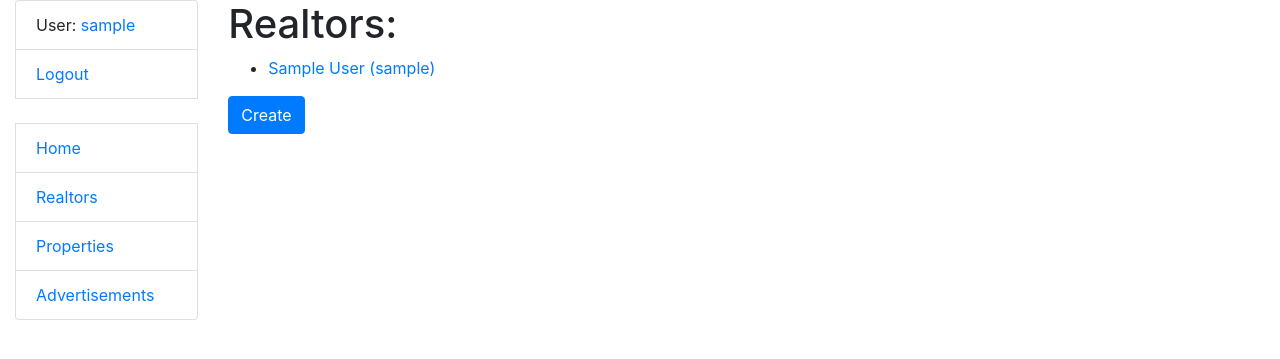
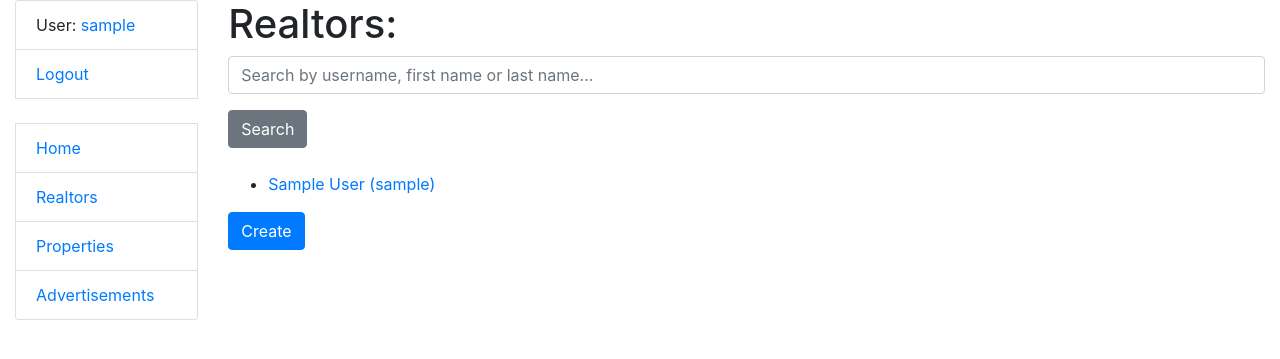
Before and after one commit to Nexxel05/Realtor-agency, a Django app: page /realtors/ in a window 1280 px wide. Shown: the top 359 px of the page. Run offline with Django 4.2, Linux system fonts and the light colour scheme; the visitor is signed in with stand-in values (Sample User, id 1); data comes from the database, SQL or seed files in the repository; some libraries are stand-ins or nearby versions.

Commit message:
Add RealtorSearchForm, define get_queryset and get_context_data in RealtorListView, add search form in realtor_list.hrml

```diff
--- a/advertisement/forms.py
+++ b/advertisement/forms.py
@@ -26,6 +26,15 @@ class RealtorUpdateForm(forms.ModelForm):
             "years_of_experience",
             "phone_number"
         )
+
+
+class RealtorSearchForm(forms.Form):
+    search = forms.CharField(
+        max_length=255,
+        required=False,
+        label="",
+        widget=forms.TextInput(attrs={"placeholder": "Search by username, first name or last name..."})
+    )
 
 
 class AdvertisementCreationForm(forms.ModelForm):
--- a/advertisement/views.py
+++ b/advertisement/views.py
@@ -1,10 +1,11 @@
 from django.contrib.auth.decorators import login_required
 from django.contrib.auth.mixins import LoginRequiredMixin
+from django.db.models import Q
 from django.shortcuts import render
 from django.urls import reverse_lazy
 from django.views.generic import ListView, DetailView, CreateView, DeleteView, UpdateView
 
-from advertisement.forms import RealtorCreationForm, AdvertisementCreationForm, RealtorUpdateForm
+from advertisement.forms import RealtorCreationForm, AdvertisementCreationForm, RealtorUpdateForm, RealtorSearchForm
 from advertisement.models import Realtor, Advertisement, Property
 
 
@@ -22,6 +23,28 @@ def index(request):
 
 class RealtorListView(LoginRequiredMixin, ListView):
     model = Realtor
+
+    def get_queryset(self):
+        queryset = super().get_queryset()
+        form = RealtorSearchForm(self.request.GET)
+
+        if form.is_valid():
+            return queryset.filter(
+                Q(first_name__icontains=form.cleaned_data["search"]) |
+                Q(last_name__icontains=form.cleaned_data["search"]) |
+                Q(username__icontains=form.cleaned_data["search"])
+            )
+        return queryset
+
+    def get_context_data(self, **kwargs):
+        context = super().get_context_data(**kwargs)
+
+        search = self.request.GET.get("search", "")
+
+        context["search_form"] = RealtorSearchForm(initial={
+            "search": search
+        })
+        return context
 
 
 class RealtorDetailView(LoginRequiredMixin, DetailView):
--- a/templates/advertisement/realtor_list.html
+++ b/templates/advertisement/realtor_list.html
@@ -1,7 +1,16 @@
 {% extends "base.html" %}
+{% load crispy_forms_filters %}
 
 {% block content %}
   <h1>Realtors:</h1>
+
+  <form action="" method="get">
+    {{ search_form|crispy }}
+    <input type="submit" value="Search" class="btn btn-secondary">
+  </form>
+
+  <br>
+
   <ul>
     {% for realtor in realtor_list %}
     <li><a href="{% url 'advertisement:realtor-detail' pk=realtor.id %}">{{realtor}}</a></li>
```
